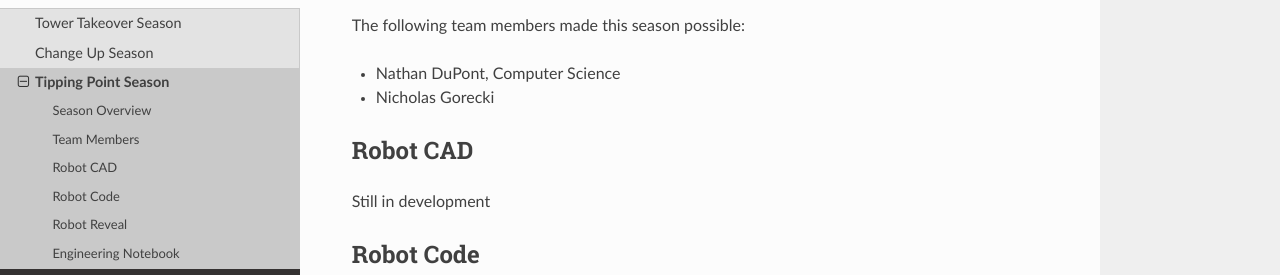
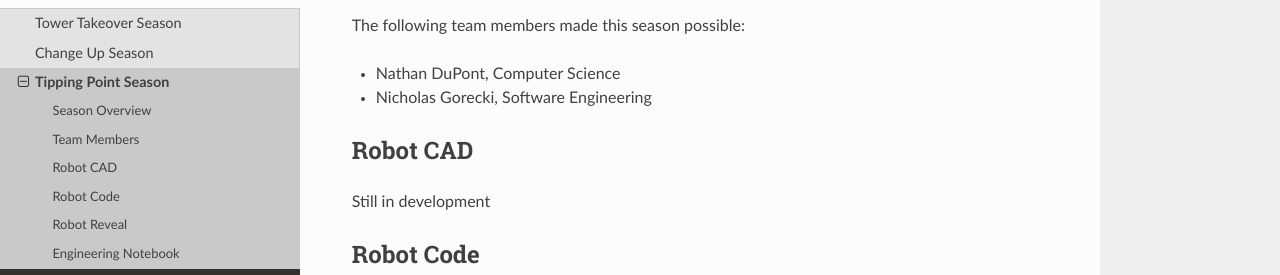
Before and after one commit to msoe-vex/docs, a Sphinx documentation site: the page built from source/seasons/tipping-point/tipping-point.rst, in a window 1280 px wide and 1021 px high. Shown: the part 306-581 px from the top of the window. Built offline with Sphinx 7.4.7 and the Read the Docs theme 2.0.0, drawn with Linux system fonts in a browser that asks for light colours.

Commit message:
Added Name, finalized

```diff
--- a/source/seasons/tipping-point/tipping-point.rst
+++ b/source/seasons/tipping-point/tipping-point.rst
@@ -14,7 +14,7 @@ Team Members
 The following team members made this season possible:
 
 - Nathan DuPont, Computer Science
-- Nicholas Gorecki
+- Nicholas Gorecki, Software Engineering
 
 
 Robot CAD
```
